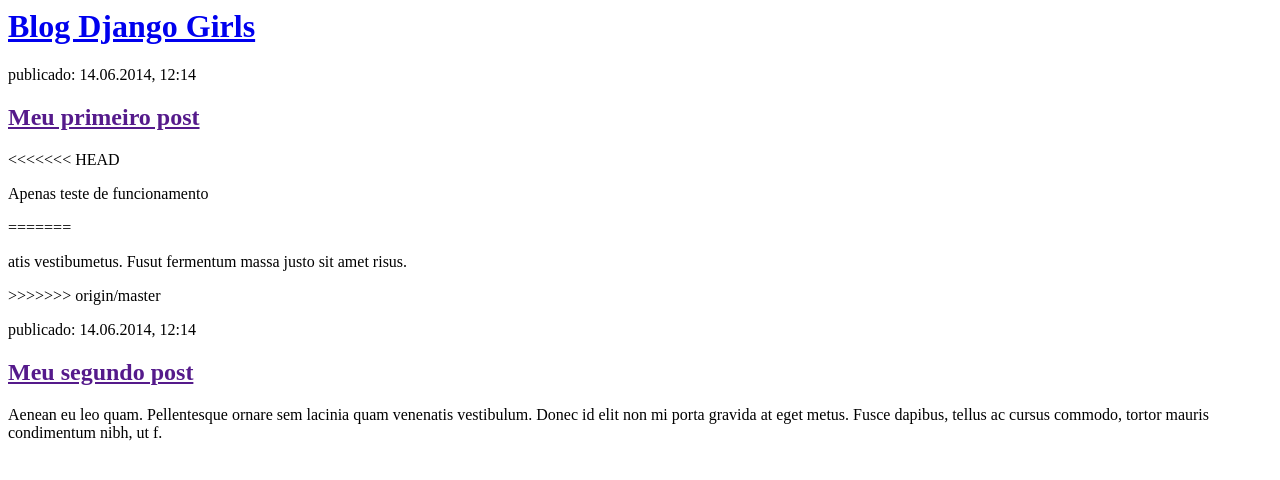
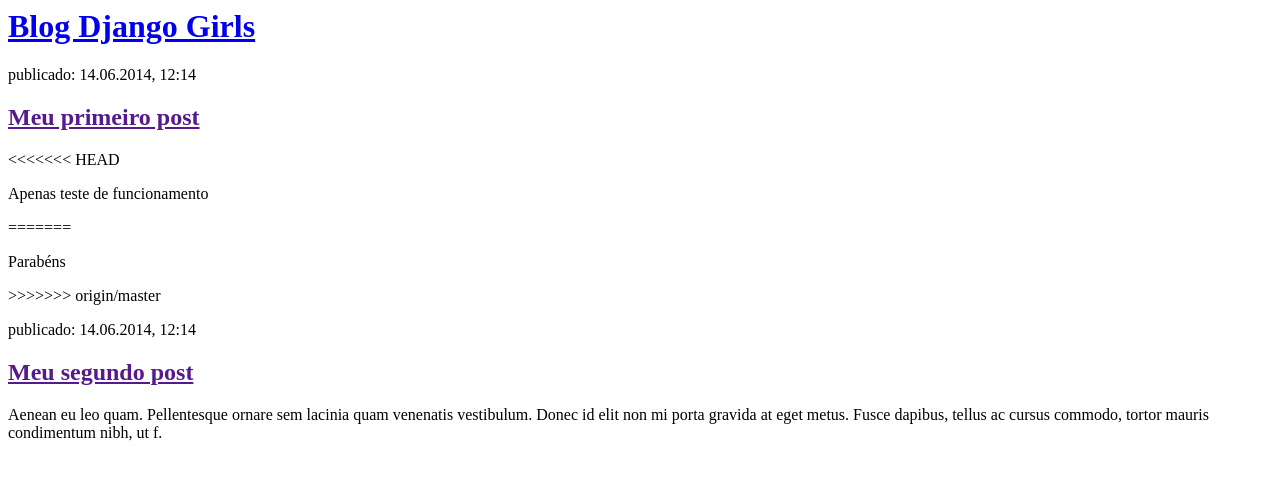
Before and after one commit to Jordana-Lima/my-first-blog, a Django app: page / in a window 1280 px wide. Shown: the top 480 px of the page. Run offline with Django 3.2, Linux system fonts and the light colour scheme.

Commit message:
Changed the HTML for the site.

```diff
--- a/blog/templates/blog/post_list.html
+++ b/blog/templates/blog/post_list.html
@@ -13,7 +13,7 @@
 <<<<<<< HEAD
             <p>Apenas teste de funcionamento</p>
 =======
-            <p>atis vestibumetus. Fusut fermentum massa justo sit amet risus.</p>
+            <p>Parabéns</p>
 >>>>>>> origin/master
         </div>
 
```
